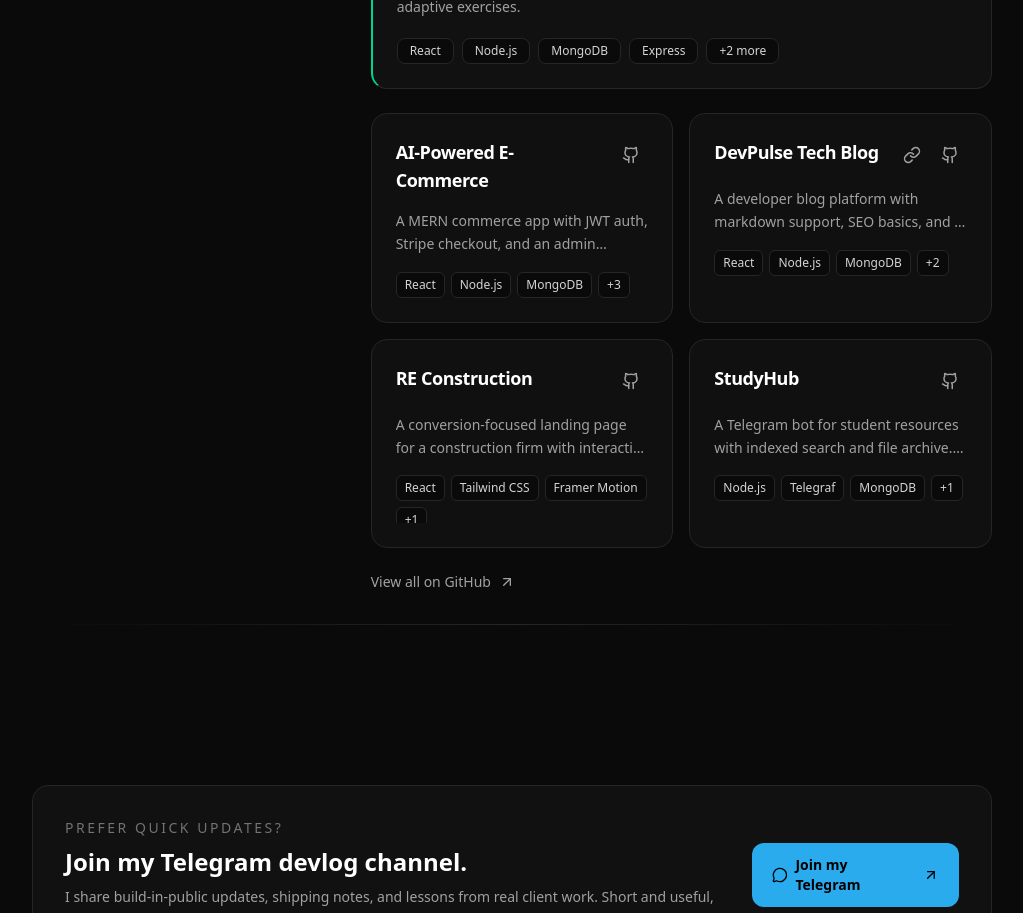
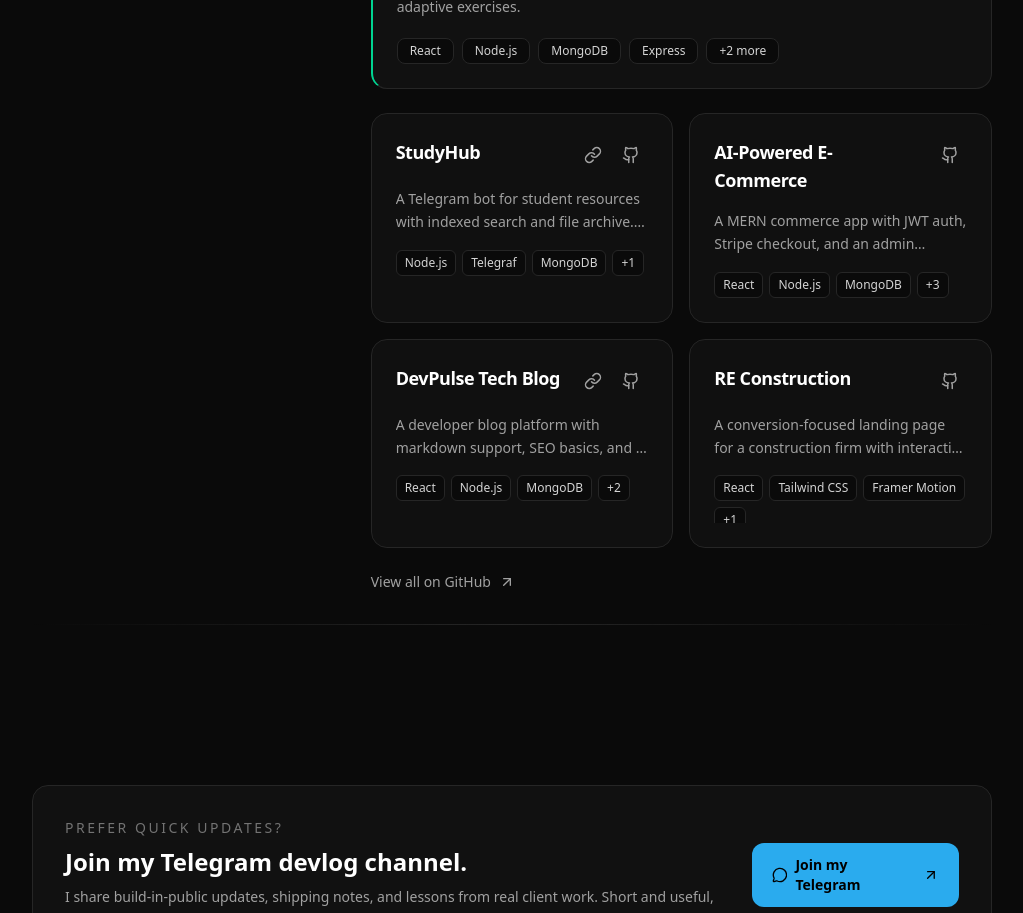
Before and after one commit to BilisumaEresso/profile, a React (Vite) app: page /about in a window 1280 px wide. Shown: the part 3920-4833 px from the top of the page, without its empty margins (128-1151 px from the left). Built offline with nearby package versions, Linux system fonts and the light colour scheme; a web font is replaced by a local one.

Commit message:
Add : bot

```diff
--- a/src/assets/components/About.jsx
+++ b/src/assets/components/About.jsx
@@ -68,6 +68,14 @@ const AboutPage = () => {
       githubUrl: "https://github.com/bilisumaeresso/EduLingua-FrontEnd",
     },
     {
+      title: "StudyHub",
+      description:
+        "A Telegram bot for student resources with indexed search and file archive. Automated cron jobs for content updates and indexing.",
+      tech: ["Node.js", "Telegraf", "MongoDB", "Cron Jobs"],
+      githubUrl: "https://github.com/bilisumaeresso/studyhub-bot",
+      liveUrl: "https://t.me/studyhub_resource_bot",
+    },
+    {
       title: "AI-Powered E-Commerce",
       description:
         "A MERN commerce app with JWT auth, Stripe checkout, and an admin dashboard for inventory and reporting.",
@@ -88,13 +96,6 @@ const AboutPage = () => {
         "A conversion-focused landing page for a construction firm with interactive visuals and polished transitions.",
       tech: ["React", "Tailwind CSS", "Framer Motion", "Three.js"],
       githubUrl: "https://github.com/bilisumaeresso/RE-front",
-    },
-    {
-      title: "StudyHub",
-      description:
-        "A Telegram bot for student resources with indexed search and file archive. Automated cron jobs for content updates and indexing.",
-      tech: ["Node.js", "Telegraf", "MongoDB", "Cron Jobs"],
-      githubUrl: "https://github.com/bilisumaeresso/studyhub-bot",
     },
   ];
 
```
